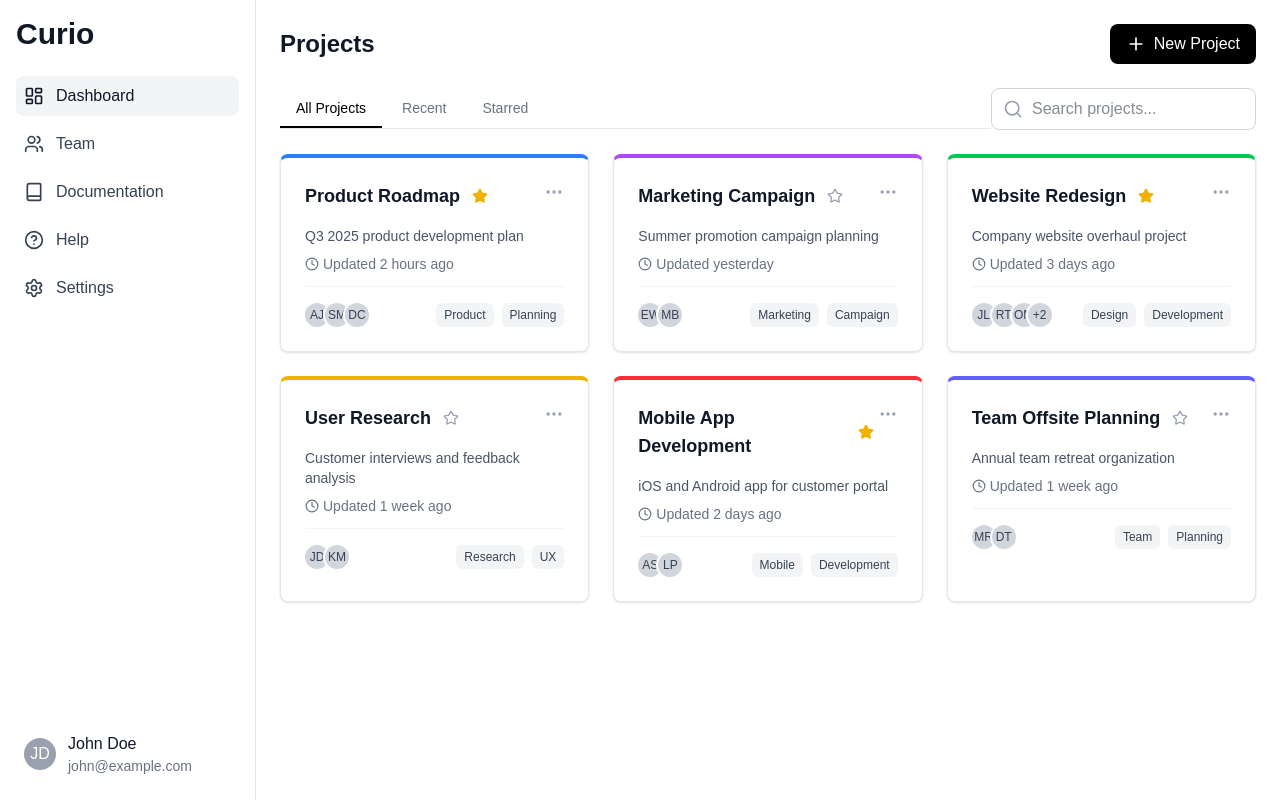
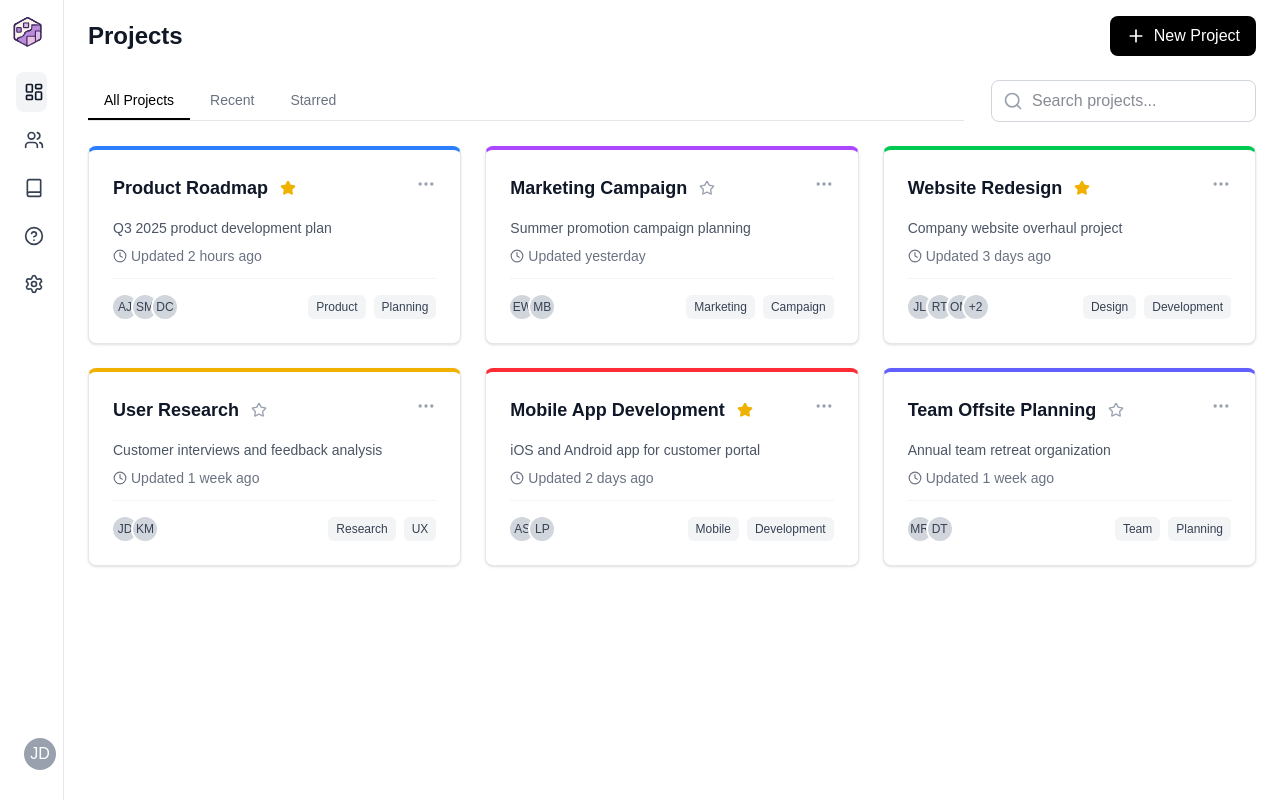
Before and after one commit to sheldonhenriques/curio, a Next.js app: page /dashboard in a window 1280 px wide. Built offline with nearby package versions, Linux system fonts and the light colour scheme.

Commit message:
collapse side bar

```diff
--- a/app/dashboard/page.js
+++ b/app/dashboard/page.js
@@ -1,6 +1,4 @@
-// app/projects/page.js
 'use client';
-
 import { Sidebar } from '@/components/layout/Sidebar';
 import { ProjectHeader } from '@/components/project/ProjectHeader';
 import { ProjectFilters } from '@/components/project/ProjectFilters';
@@ -25,7 +23,8 @@ const DashboardPage = () => {
     <div className="min-h-screen bg-white dark:bg-black">
       <Sidebar />
 
-      <div className="ml-64 p-6">
+      {/* Main content with responsive left margin */}
+      <div className="ml-16 transition-all duration-300 px-6 py-4">
         <ProjectHeader onNewProject={handleNewProject} />
 
         <ProjectFilters
--- a/src/components/layout/Sidebar.js
+++ b/src/components/layout/Sidebar.js
@@ -2,37 +2,52 @@ import { NAVIGATION_ITEMS } from '@/constants/navigation';
 
 export const Sidebar = () => {
   return (
-    <div className="fixed left-0 top-0 h-full w-64 bg-white dark:bg-black border-r border-gray-200 dark:border-gray-700 p-4">
-      {/* Add toggle to header */}
-      <div className="flex items-center justify-between mb-6">
-        <h1 className="text-3xl font-bold text-gray-900 dark:text-white">Curio</h1>
+    <div className="group fixed left-0 top-0 h-full w-16 hover:w-64 bg-white dark:bg-black border-r border-gray-200 dark:border-gray-700 p-4 transition-all duration-300 ease-in-out z-50">
+      {/* Logo and Title */}
+      <div className="flex items-center gap-2 justify-center group-hover:justify-start mb-6 transition-all duration-300">
+        <img
+          src="/logo.svg"
+          alt="Curio Logo"
+          className="w-8 h-8 rounded transition-transform duration-300 flex-shrink-0"
+        />
+        <h1 className="text-2xl font-bold text-gray-900 dark:text-white opacity-0 group-hover:opacity-100 transition-opacity duration-300 whitespace-nowrap overflow-hidden">
+          Curio
+        </h1>
       </div>
 
+      {/* Navigation */}
       <nav className="space-y-2">
         {NAVIGATION_ITEMS.map(({ id, label, icon: Icon, active }) => (
           <div
             key={id}
-            className={`flex items-center gap-3 p-2 rounded-lg transition-colors cursor-pointer ${
+            className={`flex items-center gap-3 p-2 rounded-lg transition-all duration-300 cursor-pointer relative ${
               active
                 ? 'bg-gray-100 dark:bg-gray-800 text-gray-900 dark:text-white font-medium'
                 : 'text-gray-700 dark:text-gray-300 hover:bg-gray-100 dark:hover:bg-gray-800'
             }`}
           >
-            <Icon className="w-5 h-5 rounded" />
-            <span>{label}</span>
+            <Icon className="w-5 h-5 flex-shrink-0" />
+            <span className="opacity-0 group-hover:opacity-100 transition-opacity duration-300 whitespace-nowrap overflow-hidden">
+              {label}
+            </span>
+
+            {/* Tooltip for collapsed state */}
+            <div className="absolute left-full ml-2 px-2 py-1 bg-gray-900 dark:bg-gray-100 text-white dark:text-gray-900 text-sm rounded opacity-0 group-hover:opacity-0 hover:opacity-100 transition-opacity duration-200 whitespace-nowrap z-10 pointer-events-none">
+              {label}
+            </div>
           </div>
         ))}
       </nav>
 
       {/* User Profile */}
       <div className="absolute bottom-4 left-4 right-4">
-        <div className="flex items-center gap-3 p-2">
-          <div className="w-8 h-8 bg-gray-400 dark:bg-gray-600 rounded-full flex items-center justify-center text-white font-medium">
+        <div className="flex items-center gap-3 p-2 transition-all duration-300">
+          <div className="w-8 h-8 bg-gray-400 dark:bg-gray-600 rounded-full flex items-center justify-center text-white font-medium flex-shrink-0">
             JD
           </div>
-          <div>
-            <div className="font-medium text-gray-900 dark:text-white">John Doe</div>
-            <div className="text-sm text-gray-500 dark:text-gray-400">john@example.com</div>
+          <div className="opacity-0 group-hover:opacity-100 transition-opacity duration-300 overflow-hidden">
+            <div className="font-medium text-gray-900 dark:text-white whitespace-nowrap">John Doe</div>
+            <div className="text-sm text-gray-500 dark:text-gray-400 whitespace-nowrap">john@example.com</div>
           </div>
         </div>
       </div>
```
Also changed, not shown: public/logo.svg (added).
